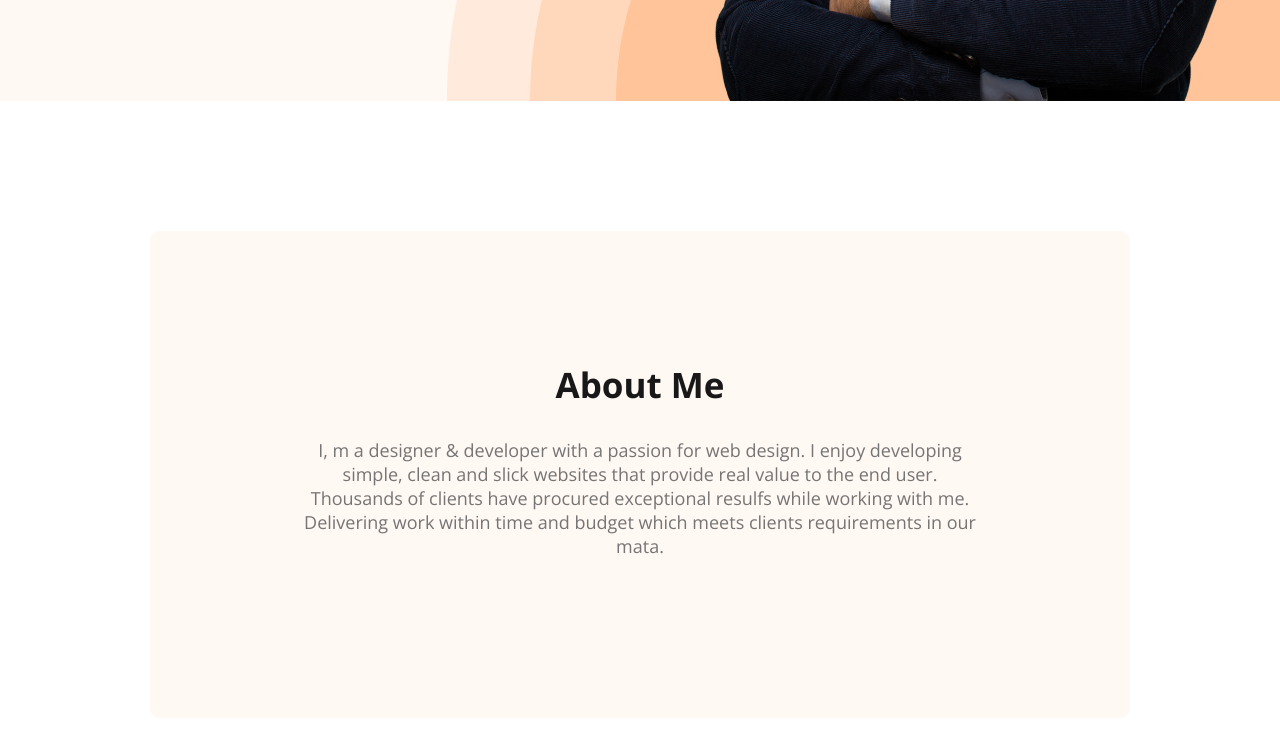
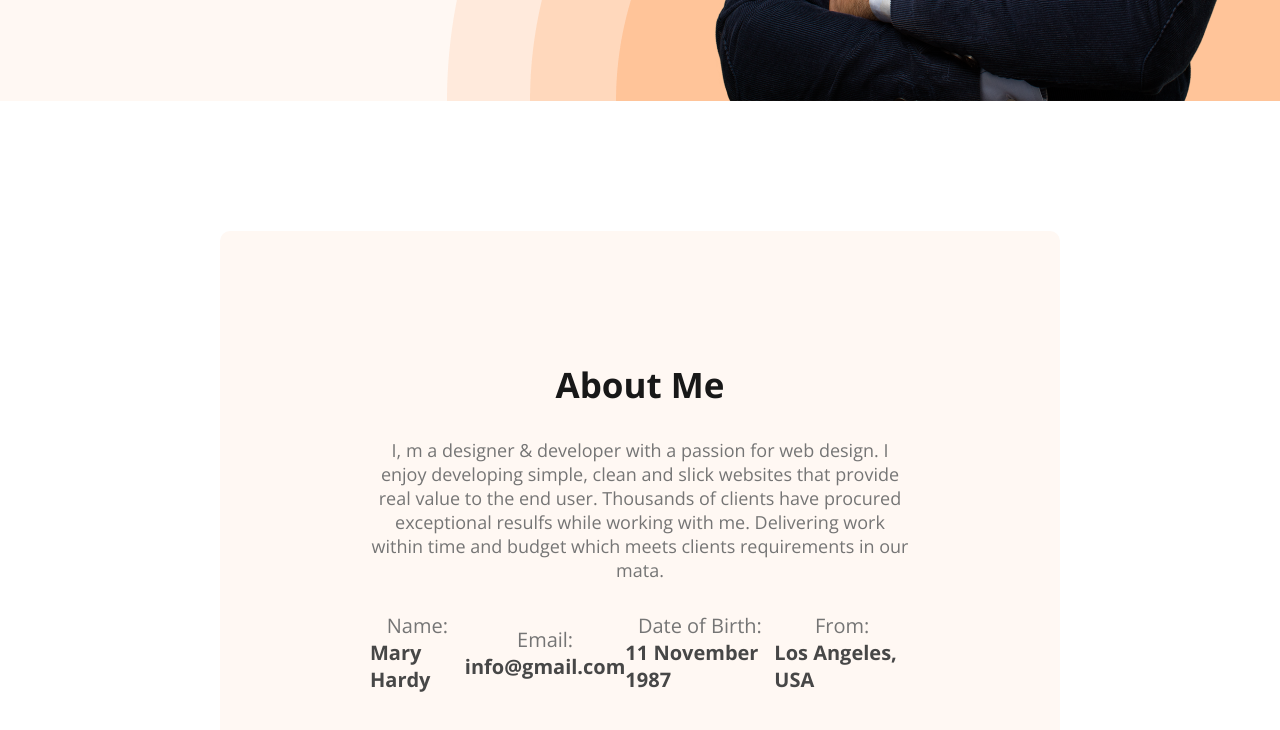
Before and after one commit to shahinmahmud1/webdeveloper-portfolio, a plain HTML site: page index.html in a window 1280 px wide. Shown: the part 716-1446 px from the top of the page. Drawn offline with nearby package versions, Linux system fonts and the light colour scheme.

Commit message:
added about section

```diff
--- a/index.html
+++ b/index.html
@@ -38,7 +38,28 @@
     <main>
         <section class="about-section">
             <h2 class="section-title">About Me</h2>
-            <p class="section-description">I, m a designer & developer with a passion for web design. I enjoy developing simple, clean and slick websites that provide real value to the end user. Thousands of clients have procured exceptional resulfs while working with me. Delivering work within time and budget which meets clients requirements in our mata.</p>
+            <p class="section-description">I, m a designer & developer with a passion for web design. I enjoy developing
+                simple, clean and slick websites that provide real value to the end user. Thousands of clients have
+                procured exceptional resulfs while working with me. Delivering work within time and budget which meets
+                clients requirements in our mata.</p>
+            <div class="about-info-container">
+                <div class="about-info">
+                    <p class="info-title">Name:</p>
+                    <h4 class="info-description">Mary Hardy</h4>
+                </div>
+                <div class="about-info">
+                    <p class="info-title">Email:</p>
+                    <h4 class="info-description">info@gmail.com</h4>
+                </div>
+                <div class="about-info">
+                    <p class="info-title">Date of Birth:</p>
+                    <h4 class="info-description">11 November 1987</h4>
+                </div>
+                <div class="about-info">
+                    <p class="info-title">From:</p>
+                    <h4 class="info-description">Los Angeles, USA</h4>
+                </div>
+            </div>
         </section>
     </main>
     <footer>
--- a/styles/portfolio.css
+++ b/styles/portfolio.css
@@ -37,7 +37,7 @@ nav {
     display: flex;
     align-items: center;
     justify-content: space-between;
-    margin: 0 150px;
+    margin: 0 220px;
     padding-top: 50px;
 }
 
@@ -65,7 +65,7 @@ nav a {
 
 /* banner related styles */
 .banner {
-    margin: 30px 30px 0px 150px;
+    margin: 30px 30px 0px 220px;
     display: flex;
     justify-content: space-between;
     align-items: center;
@@ -104,10 +104,15 @@ nav a {
     margin-right: 30px;
 }
 
+/* main related styles */
+
+main {
+    margin: 130px 220px;
+}
+
 /* About section Styles */
 
 .about-section {
-    margin: 130px 150px;
     border-radius: 10px;
     background: #FFF8F3;
     padding: 130px 150px;
@@ -123,6 +128,21 @@ nav a {
     color: #757575;
     text-align: center;
     font-size: 18px;
-    font-weight: 400;
     margin: 30px 0;
 }
+
+.about-info-container {
+    display: flex;
+    justify-content: space-around;
+    align-items: center;
+}
+
+.info-title {
+    color: #757575;
+    text-align: center;
+    font-size: 20px;
+}
+.info-description{
+    color: #474747;
+    font-size: 20px;
+}
```
